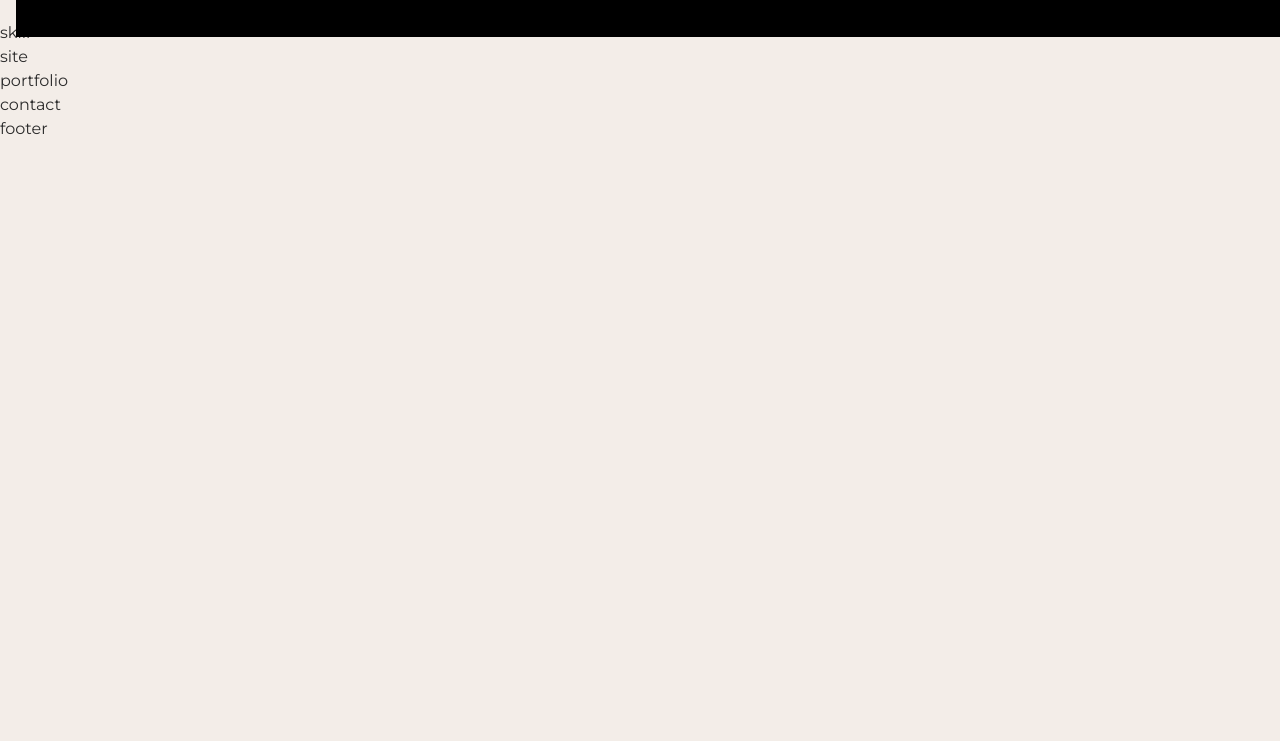
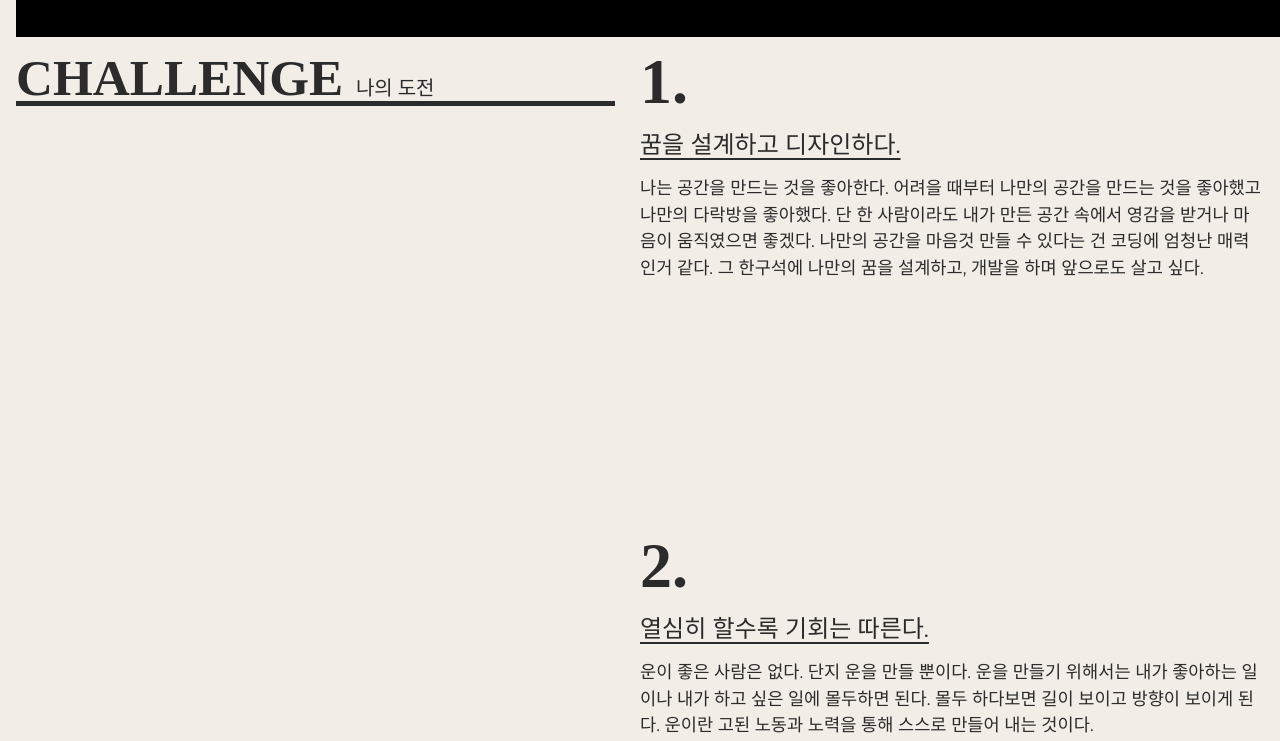
Before and after one commit to Syeseong/port-vite, a website built with Vite: page src/index.html in a window 1280 px wide. Shown: the part 779-1520 px from the top of the page. Before the commit the page ends 920 px from the top, so only its background shows below. Built offline with nearby package versions, Linux system fonts and the light colour scheme; a small style sheet from the web is missing; a web font is replaced by a local one.

Commit message:
feat : 24-05-13 - 스킬 영역

```diff
--- a/src/assets/css/section/skill.css
+++ b/src/assets/css/section/skill.css
@@ -1 +1,75 @@
 #skill {}
+
+.skill__inner {
+    padding: 16px;
+    display: flex;
+    justify-content: space-between;
+}
+
+.skill__title {
+    position: sticky;
+    top: 70px;
+    left: 0;
+    width: 48%;
+    height: 5vw;
+    font-size: 4vw;
+    font-weight: 900;
+    line-height: 1.6;
+    font-family: var(--mainKor-font);
+    text-transform: uppercase;
+    color: var(--black100);
+    border-bottom: 0.4vw solid var(--black100);
+}
+
+.skill__title em {
+    font-size: 1.25rem;
+    font-weight: 400;
+    line-height: 2;
+}
+
+.skill__desc {
+    width: 50%;
+}
+
+.skill__desc span {
+    font-size: 5vw;
+    line-height: 1;
+    font-weight: 900;
+    line-height: 1.4;
+    font-family: var(--mainNum-font);
+}
+
+.skill__desc h3 {
+    font-size: 1.5rem;
+    text-decoration: underline;
+    text-underline-position: under;
+    margin-bottom: 1vw;
+}
+
+.skill__desc p {
+    margin-bottom: 30vh;
+    font-size: 1.1rem;
+}
+
+@media (max-width : 800px) {
+    .skill__inner {
+        flex-direction: column;
+    }
+
+    .skill__title {
+        width: 100%;
+        margin-bottom: 10vw;
+        font-style: 30px;
+        height: auto;
+        top: 68px;
+        background-color: var(--mainBg-color);
+    }
+
+    .skill__desc {
+        width: 100%;
+    }
+
+    .skill__desc span {
+        font-size: 20vw;
+    }
+}
--- a/src/index.html
+++ b/src/index.html
@@ -49,9 +49,9 @@
     <main id="main" role="main">
         <section id="intro">
             <div class="intro__inner">
-                <div class="intro__title">
+                <h2 class="intro__title">
                     port developer
-                </div>
+                </h2>
                 <div class="intro__lines" aria-hidden="true">
                     <span class="line"></span>
                     <span class="line"></span>
@@ -83,7 +83,45 @@
             </div>
         </section>
         <!-- intro -->
-        <section id="skill">skill</section>
+        <section id="skill">
+            <div class="skill__inner">
+                <h2 class="skill__title">
+                    challenge <em>나의 도전</em>
+                </h2>
+                <div class="skill__desc">
+                    <div>
+                        <span>1.</span>
+                        <h3>꿈을 설계하고 디자인하다.</h3>
+                        <p>
+                            나는 공간을 만드는 것을 좋아한다.
+                            어려을 때부터 나만의 공간을 만드는 것을 좋아했고 나만의 다락방을 좋아했다.
+                            단 한 사람이라도 내가 만든 공간 속에서 영감을 받거나 마음이 움직였으면 좋겠다.
+                            나만의 공간을 마음것 만들 수 있다는 건 코딩에 엄청난 매력인거 같다.
+                            그 한구석에 나만의 꿈을 설계하고, 개발을 하며 앞으로도 살고 싶다.
+                        </p>
+                    </div>
+                    <div>
+                        <span>2.</span>
+                        <h3>열심히 할수록 기회는 따른다.</h3>
+                        <p>
+                            운이 좋은 사람은 없다. 단지 운을 만들 뿐이다.
+                            운을 만들기 위해서는 내가 좋아하는 일이나 내가 하고 싶은 일에 몰두하면 된다.
+                            몰두 하다보면 길이 보이고 방향이 보이게 된다.
+                            운이란 고된 노동과 노력을 통해 스스로 만들어 내는 것이다.
+                        </p>
+                    </div>
+                    <div>
+                        <span>3.</span>
+                        <h3>나에게 정직하다.</h3>
+                        <p>
+                            정직은 다른 사람보다 나에게 큰 의미를 부여해야 한다.
+                            자신이 정직하지 않으면 진정으로 원하는 일을 열정적으로 밀고 나갈 수 없다.
+                            마음에서 우러나오는 일을 해야 정직해지며 삶을 더 즐길 줄 알게 된다.
+                        </p>
+                    </div>
+                </div>
+            </div>
+        </section>
         <!-- skill -->
         <section id="site">site</section>
         <!-- site -->
```
